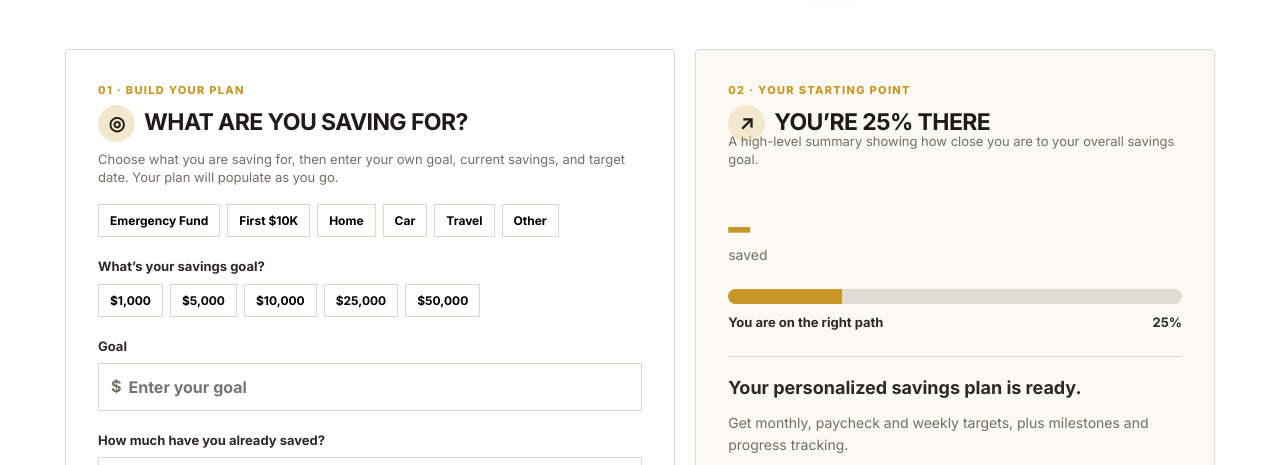
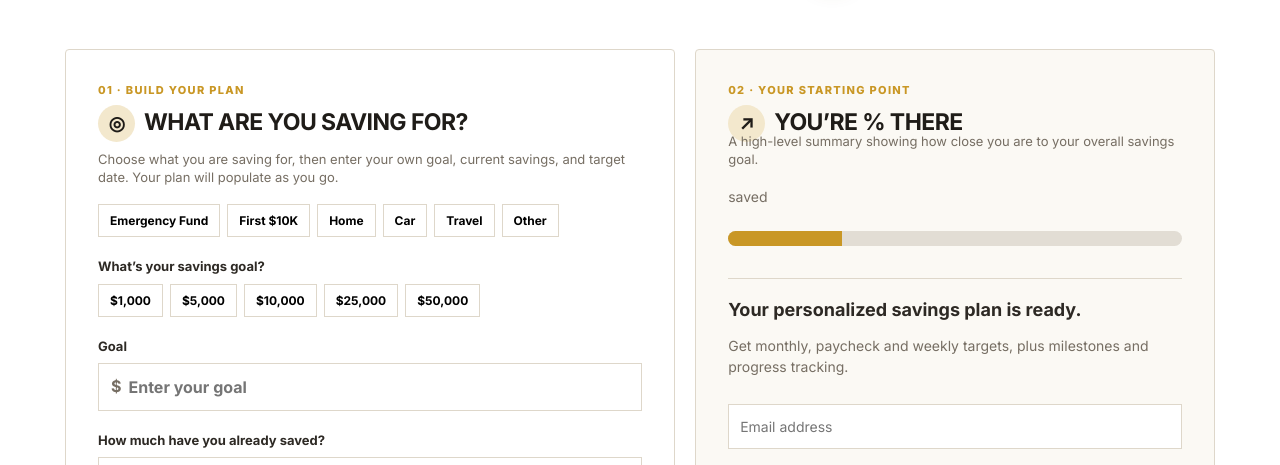
Before and after one commit to DorcasKimble/karry-karanja-website, a plain HTML site: page savings-goal-tracker.html in a window 1280 px wide. Shown: the part 483-948 px from the top of the page. Drawn offline with nearby package versions, Linux system fonts and the light colour scheme; a web font is replaced by a local one.

Commit message:
Update savings-goal-tracker.html

```diff
--- a/savings-goal-tracker.html
+++ b/savings-goal-tracker.html
@@ -88,12 +88,12 @@
         <!-- BOX 2: IVORY -->
         <aside class="panel snapshot card-2">
   <div class="step">02 · Your starting point</div>
-          <h2><span class="icon">↗</span>You’re <span id="percent">25</span>% there</h2>
+  <h2><span class="icon">↗</span>You’re <span id="percent"></span>% there</h2>
   <p class="card-explain">A high-level summary showing how close you are to your overall savings goal.</p>
-          <div class="big" id="savedStat">_</div>
+  <div class="big" id="savedStat"></div>
   <div class="muted">saved</div>
   <div class="progress"><i id="bar"></i></div>
-          <div class="row"><span id="remaining">You are on the right path</span><span id="percentSide">25%</span></div>
+  <div class="row"><span id="remaining"></span><span id="percentSide"></span></div>
   <div class="unlock">
     <h3>Your personalized savings plan is ready.</h3>
     <p class="muted">Get monthly, paycheck and weekly targets, plus milestones and progress tracking.</p>
@@ -101,7 +101,6 @@
     <button class="button darkbutton">Unlock my free savings plan</button>
   </div>
 </aside>
-      </section>
 
       <section>
         <div class="heading">
```
Lines whose indentation alone changed are shown as unchanged.
